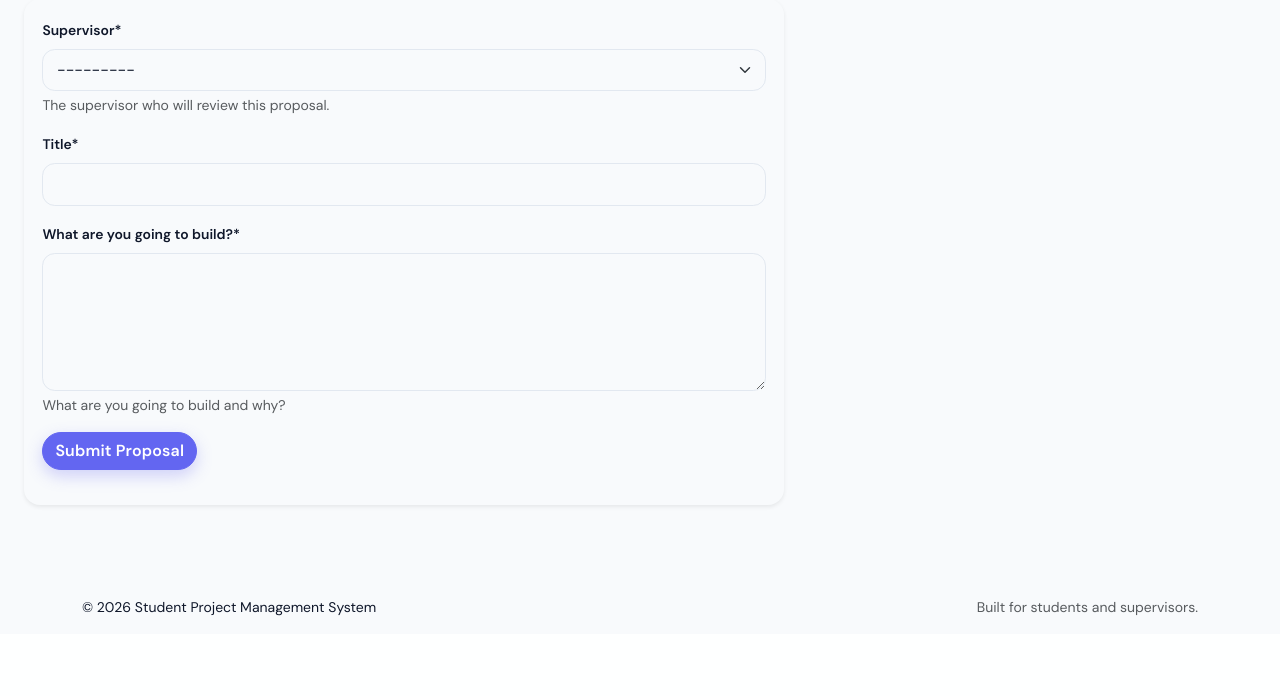
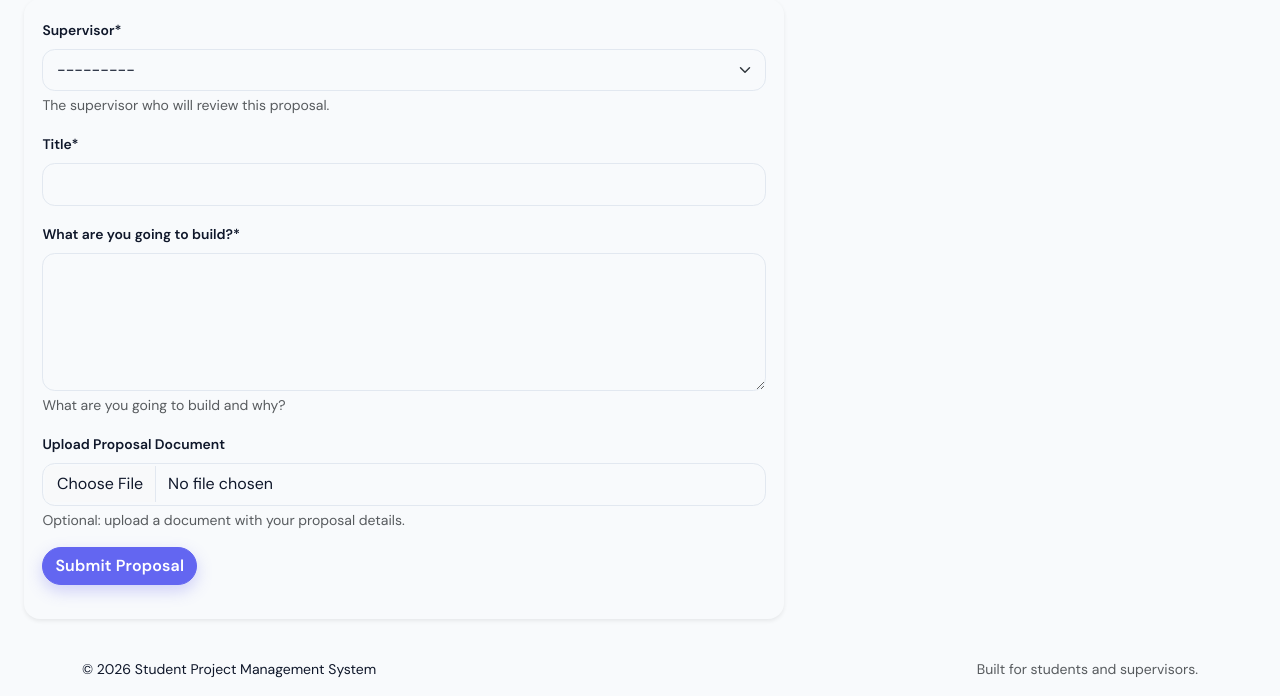
Before and after one commit to raoshoaib21/Student_Project_Management_System, a Django app: page /projects/proposals/create/ in a window 1280 px wide. Shown: the part 166-862 px from the top of the page. Before the commit the page ends 782 px from the top, so only its background shows below. Run offline with Django 5.2, Linux system fonts and the light colour scheme; the visitor is signed in with stand-in values (Sample User, id 1); data comes from the database, SQL or seed files in the repository; data that the repository does not hold is empty; some libraries are stand-ins or nearby versions.

Commit message:
Proposal detail page + document upload: supervisor reviews full proposal before deciding, students attach optional document with their pitch

```diff
--- a/projects/forms.py
+++ b/projects/forms.py
@@ -64,7 +64,7 @@ class ProjectProposalForm(forms.ModelForm):
 
     class Meta:
         model = ProjectProposal
-        fields = ("supervisor", "title", "description")
+        fields = ("supervisor", "title", "description", "proposal_document")
         widgets = {
             "description": forms.Textarea(attrs={"rows": 5}),
         }
@@ -73,8 +73,10 @@ class ProjectProposalForm(forms.ModelForm):
         super().__init__(*args, **kwargs)
         self.fields["supervisor"].queryset = User.objects.filter(role=User.Role.SUPERVISOR)
         self.fields["description"].label = "What are you going to build?"
+        self.fields["proposal_document"].label = "Upload Proposal Document"
         self.helper = FormHelper()
         self.helper.form_method = "post"
+        self.helper.form_enctype = "multipart/form-data"
         self.helper.add_input(Submit("submit", "Submit Proposal", css_class="btn btn-primary"))
 
 
--- a/projects/models.py
+++ b/projects/models.py
@@ -113,6 +113,12 @@ class ProjectProposal(models.Model):
     )
     title = models.CharField(max_length=200)
     description = models.TextField(help_text="What are you going to build and why?")
+    proposal_document = models.FileField(
+        upload_to="proposals/",
+        null=True,
+        blank=True,
+        help_text="Optional: upload a document with your proposal details.",
+    )
     status = models.CharField(max_length=20, choices=Status.choices, default=Status.PENDING)
     supervisor_feedback = models.TextField(blank=True)
     reviewed_by = models.ForeignKey(
--- a/projects/urls.py
+++ b/projects/urls.py
@@ -9,6 +9,7 @@ urlpatterns = [
     path("create/", views.ProjectCreateView.as_view(), name="project_create"),
     path("proposals/", views.ProposalListView.as_view(), name="proposal_list"),
     path("proposals/create/", views.ProposalCreateView.as_view(), name="proposal_create"),
+    path("proposals/<int:pk>/", views.proposal_detail_view, name="proposal_detail"),
     path("proposals/<int:pk>/decide/", views.proposal_decide, name="proposal_decide"),
     path("tasks/", views.TaskListView.as_view(), name="task_list"),
     path("<int:pk>/", views.ProjectDetailView.as_view(), name="project_detail"),
--- a/projects/views.py
+++ b/projects/views.py
@@ -5,7 +5,7 @@ from django.contrib.auth.mixins import LoginRequiredMixin
 from django.core.exceptions import PermissionDenied
 from django.db.models import Case, IntegerField, Q, Value, When
 from django.http import HttpResponseRedirect
-from django.shortcuts import get_object_or_404
+from django.shortcuts import get_object_or_404, render
 from django.urls import reverse, reverse_lazy
 from django.utils import timezone
 from django.views.decorators.http import require_POST
@@ -32,6 +32,72 @@ from .permissions import (
     is_project_supervisor,
     scoped_projects,
 )
+
+
+def proposal_detail_view(request, pk):
+    """Supervisor: review proposal + download document + decide.
+    Student: view own proposal status and feedback."""
+    proposal = get_object_or_404(
+        ProjectProposal.objects.select_related("student", "supervisor", "reviewed_by", "project"),
+        pk=pk,
+    )
+    user = request.user
+    if user.is_student and proposal.student_id != user.id:
+        raise PermissionDenied
+    if user.is_supervisor and proposal.supervisor_id != user.id:
+        raise PermissionDenied
+
+    if request.method == "POST" and user.is_supervisor and proposal.status == ProjectProposal.Status.PENDING:
+        form = ProjectDecisionForm(request.POST)
+        if form.is_valid():
+            decision = form.cleaned_data["decision"]
+            feedback = form.cleaned_data["decision_note"]
+            proposal.supervisor_feedback = feedback
+            proposal.reviewed_by = user
+            proposal.reviewed_at = timezone.now()
+
+            if decision == "approve":
+                if not proposal.project:
+                    project = Project.objects.create(
+                        title=proposal.title,
+                        description=proposal.description,
+                        owner=user,
+                        supervisor=user,
+                    )
+                    ProjectMember.objects.create(
+                        project=project, user=proposal.student, role=ProjectMember.Role.LEADER,
+                    )
+                    proposal.project = project
+                proposal.status = ProjectProposal.Status.APPROVED
+                log_activity(user, "approved proposal", proposal.title)
+                Notification.objects.create(
+                    user=proposal.student,
+                    title="Proposal approved",
+                    message=f"{user} approved your proposal '{proposal.title}'. The project is now assigned to you.",
+                    url=proposal.project.get_absolute_url() if proposal.project else reverse("projects:project_list"),
+                )
+                messages.success(request, f"Proposal approved — '{proposal.title}' is now an assigned project.")
+            else:
+                proposal.status = ProjectProposal.Status.DECLINED
+                log_activity(user, "declined proposal", proposal.title)
+                Notification.objects.create(
+                    user=proposal.student,
+                    title="Proposal declined",
+                    message=f"{user} declined your proposal '{proposal.title}'."
+                    + (f" Feedback: {feedback}" if feedback else ""),
+                    url=reverse("projects:proposal_list"),
+                )
+                messages.success(request, f"Proposal '{proposal.title}' declined with feedback.")
+            proposal.save()
+            return HttpResponseRedirect(reverse("projects:proposal_list"))
+    else:
+        form = ProjectDecisionForm()
+
+    return render(request, "projects/proposal_detail.html", {
+        "proposal": proposal,
+        "decision_form": form,
+        "active_page": "proposals",
+    })
 
 User = get_user_model()
 
@@ -268,7 +334,7 @@ class ProposalCreateView(RoleRequiredMixin, CreateView):
             user=self.object.supervisor,
             title="New project proposal",
             message=f"{self.request.user} submitted a proposal '{self.object.title}' for your review.",
-            url=reverse("projects:proposal_list"),
+            url=reverse("projects:proposal_detail", args=[self.object.pk]),
         )
         messages.success(self.request, f"Proposal sent to {self.object.supervisor} for review.")
         return response
```
Also changed, not shown: projects/tests.py (+65 -0 lines), templates/projects/proposal_detail.html (added, +106 -0 lines), templates/projects/proposal_list.html (+3 -9 lines), projects/migrations/0004_add_proposal_document.py (added).
